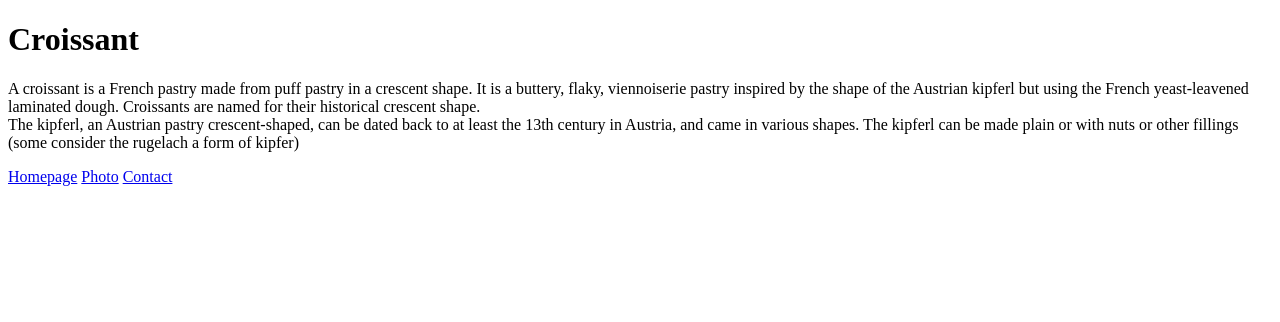
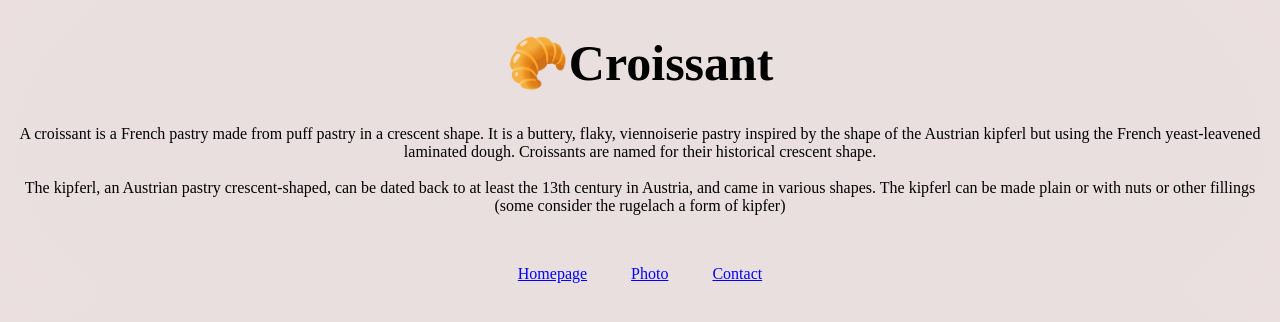
Before and after one commit to Danielafsp/Croissant, a plain HTML site: page index.html in a window 1280 px wide. Drawn offline with Linux system fonts and the light colour scheme.

Commit message:
Created a CSS file and updated the html pages

```diff
--- a/index.html
+++ b/index.html
@@ -3,15 +3,17 @@
   <head>
     <meta charset="UTF-8" />
     <meta name="viewport" content="width=device-width, initial-scale=1.0" />
-    <title>Document</title>
+    <title>Croissant</title>
+    <link rel="stylesheet" href="/src/style.css" />
   </head>
   <body>
-    <h1>Croissant</h1>
+    <h1>🥐Croissant</h1>
     <p>
       A croissant is a French pastry made from puff pastry in a crescent shape.
       It is a buttery, flaky, viennoiserie pastry inspired by the shape of the
       Austrian kipferl but using the French yeast-leavened laminated dough.
       Croissants are named for their historical crescent shape.
+      <br />
       <br />
       The kipferl, an Austrian pastry crescent-shaped, can be dated back to at
       least the 13th century in Austria, and came in various shapes. The kipferl
--- /dev/null
+++ b/src/style.css
@@ -0,0 +1,33 @@
+body {
+  background: radial-gradient(73% 147%, #eadfdf 59%, #ece2df 100%),
+    radial-gradient(
+      91% 146%,
+      rgba(255, 255, 255, 0.5) 47%,
+      rgba(0, 0, 0, 0.5) 100%
+    );
+}
+
+h1 {
+  text-align: center;
+  font-size: 50px;
+}
+p {
+  text-align: center;
+}
+
+.croissant {
+  max-width: 100%;
+  border-radius: 10px;
+  display: block;
+  margin: 30px auto;
+}
+
+footer {
+  text-align: center;
+  margin-top: 50px;
+}
+
+footer a {
+  margin: 0 20px;
+  color: blue;
+}
```
Also changed, not shown: contact.html (+2 -1 lines), photo.html (+2 -1 lines).
